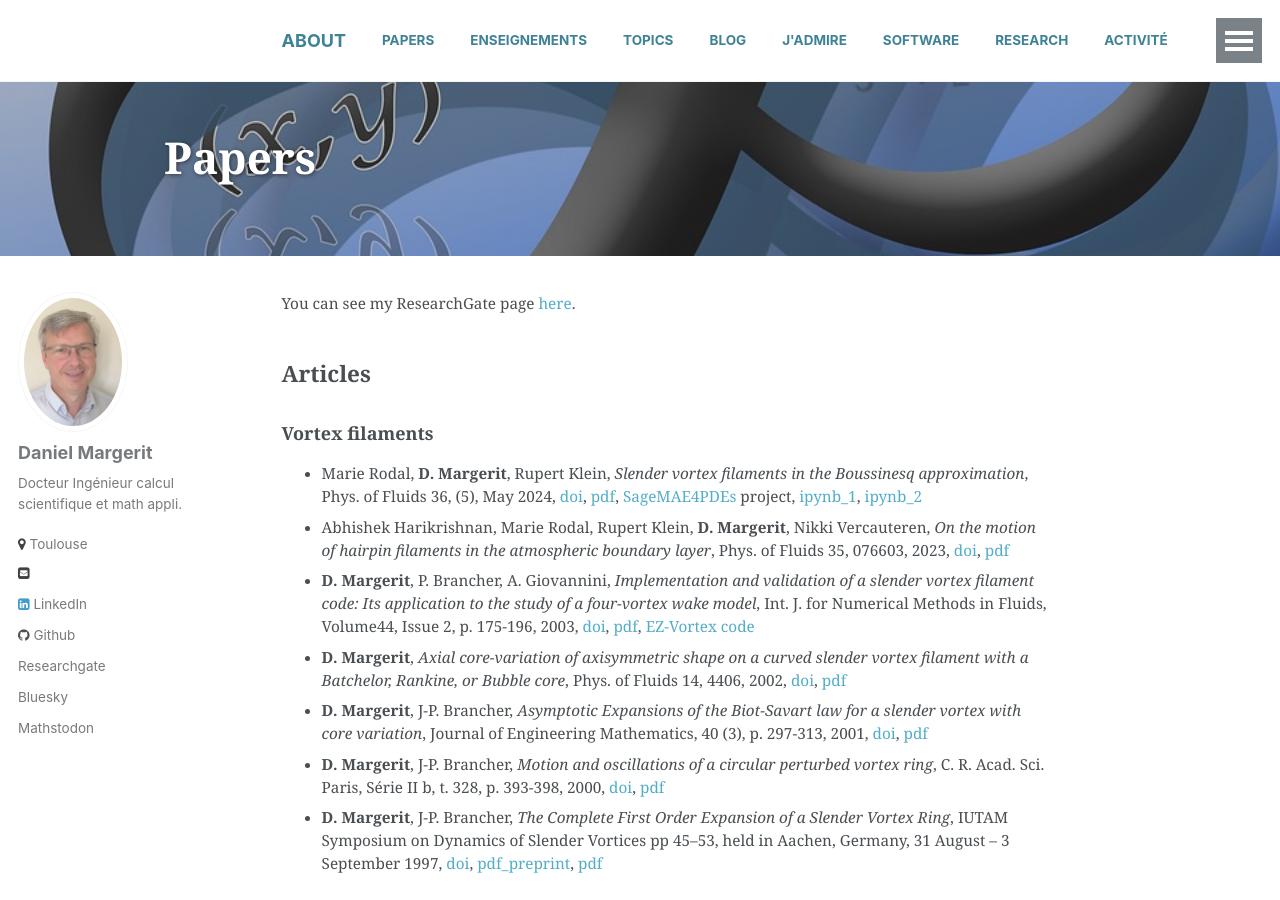
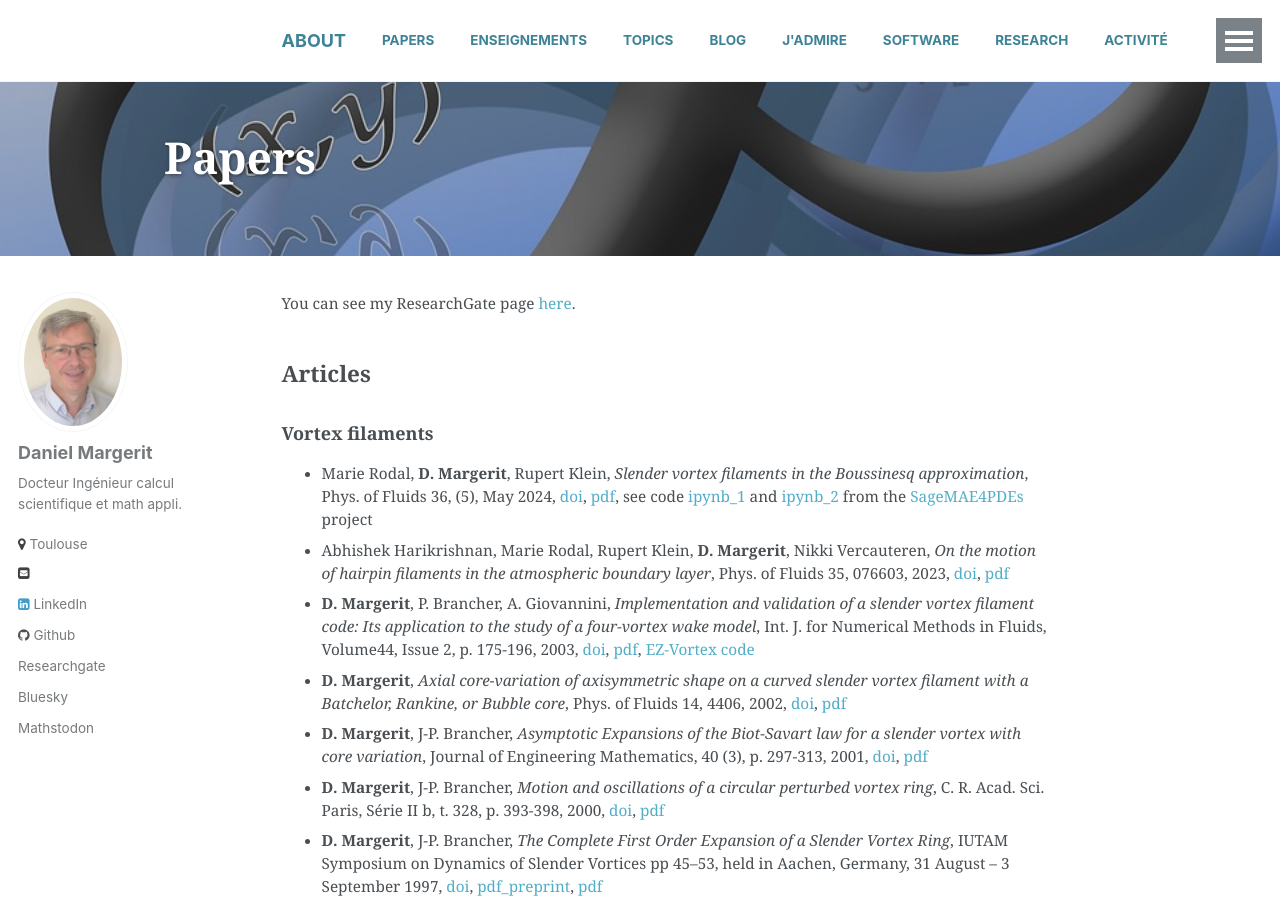
Before and after one commit to danielmargerit/danielmargerit.github.io, a Jekyll site: the page built from _pages/papers.md, in a window 1280 px wide and 900 px high. Built offline with Jekyll 4.4.1, drawn with Linux system fonts in a browser that asks for light colours.

Commit message:
Update papers.md

```diff
--- a/_pages/papers.md
+++ b/_pages/papers.md
@@ -18,7 +18,7 @@
 -  Marie Rodal, **D. Margerit**, Rupert Klein, *Slender vortex filaments in the Boussinesq approximation*,
      Phys. of Fluids 36, (5), May 2024,
    [doi]( https://doi.org/10.1063/5.0205028),
-    [pdf](https://pubs.aip.org/aip/pof/article-pdf/doi/10.1063/5.0205028/20134372/056604_1_5.0205028.pdf), [SageMAE4PDEs](https://github.com/danielmargerit/SageMAE4PDEs) project, [ipynb_1](https://github.com/danielmargerit/SageMAE4PDEs/blob/main/Notebooks/vortex_dynamics/vortex_nb_CT-Summary.ipynb), [ipynb_2](https://github.com/danielmargerit/SageMAE4PDEs/blob/main/Notebooks/vortex_dynamics/vortex_nb_CT.ipynb)
+    [pdf](https://pubs.aip.org/aip/pof/article-pdf/doi/10.1063/5.0205028/20134372/056604_1_5.0205028.pdf), see code [ipynb_1](https://github.com/danielmargerit/SageMAE4PDEs/blob/main/Notebooks/vortex_dynamics/vortex_nb_CT-Summary.ipynb) and [ipynb_2](https://github.com/danielmargerit/SageMAE4PDEs/blob/main/Notebooks/vortex_dynamics/vortex_nb_CT.ipynb) from the [SageMAE4PDEs](https://github.com/danielmargerit/SageMAE4PDEs) project
 -  Abhishek Harikrishnan, Marie Rodal, Rupert Klein, **D. Margerit**, Nikki Vercauteren, *On the motion of hairpin filaments in the atmospheric boundary layer*,
      Phys. of Fluids 35, 076603, 2023,
    [doi]( https://doi.org/10.1063/5.0151078),
```
